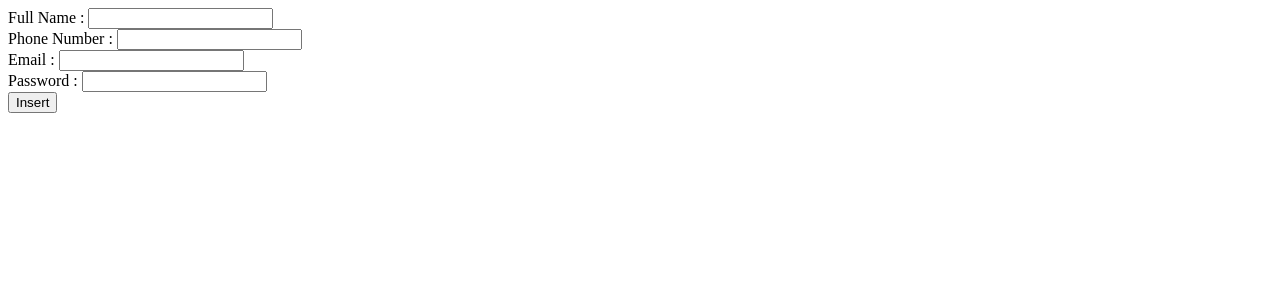
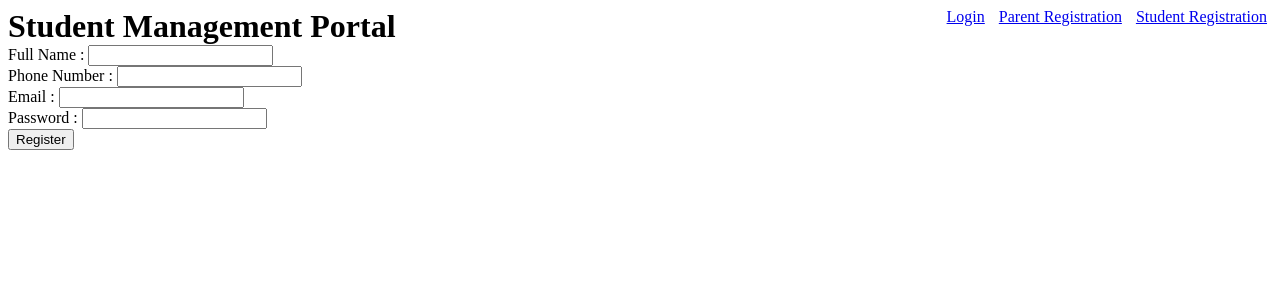
Before and after one commit to JustinLaGree/DBII-Project, a PHP site: page /register.php in a window 1280 px wide. Shown: the top 300 px of the page. Run offline with PHP 8.4, Linux system fonts and the light colour scheme.

Commit message:
Commit start of navbar/header that can be shared across all of the pages.

```diff
--- a/edit-account-parent.php
+++ b/edit-account-parent.php
@@ -23,10 +23,10 @@ if (isset($_SESSION[USER])){
     //construct a new my sql instance
     $mysqli = new mysqli(SERVER_NAME, DB_USER, DB_PWD, DB_NAME);
 
-    if ($_SERVER['REQUEST_METHOD'] === 'GET') {
+    //get the parent's ID
+    $id = $_GET[ID];
 
-        //get the parent's ID
-        $id = $_GET[ID];
+    if ($_SERVER['REQUEST_METHOD'] === 'GET' && $id == $_SESSION[USER][ID]) {
 
         //setup the sql query to see if user is an parent
         $sql = $mysqli->prepare('SELECT * FROM users WHERE id IN (SELECT parent_id from parents WHERE parent_id = ?)');
--- /dev/null
+++ b/header.php
@@ -0,0 +1,12 @@
+<?php
+//setup session constants
+define("USER", "user");
+
+if (isset($_SESSION[USER])){
+    require("login-header.php");
+}
+else {
+    require("logout-header.php");
+}
+?>
+<br/>
--- /dev/null
+++ b/login-header.php
@@ -0,0 +1,5 @@
+<h1 style="display: inline">Student Management Portal</h1>
+<div style="display: inline; float: right" style="padding: 5px">
+    <a href="edit-account-controller.php" style="padding: 5px">account settings</a>
+    <a href="logout.php">logout</a>
+</div>
--- /dev/null
+++ b/logout-header.php
@@ -0,0 +1,6 @@
+<h1 style="display: inline">Student Management Portal</h1>
+<div style="display: inline; float: right">
+    <a href='login.php' style="padding: 5px">Login</a>
+    <a href='register.php' style="padding: 5px">Parent Registration</a>
+    <a href='register.php?Student' style="padding: 5px">Student Registration</a>
+</div>
--- a/logout.php
+++ b/logout.php
@@ -1,6 +1,8 @@
 <?php
+session_start();
 
+session_destroy();
 $_SESSION = array();
-header("Location: login.php");
 
+header("Location: index.php");
 ?>
--- a/register.php
+++ b/register.php
@@ -1,3 +1,6 @@
+<?php
+require("header.php");
+?>
 <!DOCTYPE html>
 <html>
 <head>
@@ -24,7 +27,7 @@
 
         Password : <input type="password" name="password" />
         <br />
-        <input type="submit" value="Insert" />
+        <input type="submit" value="Register" />
 
     </form>
 
```
Also changed, not shown: edit-account-admin.php (+4 -4 lines), index.php (+13 -7 lines).
